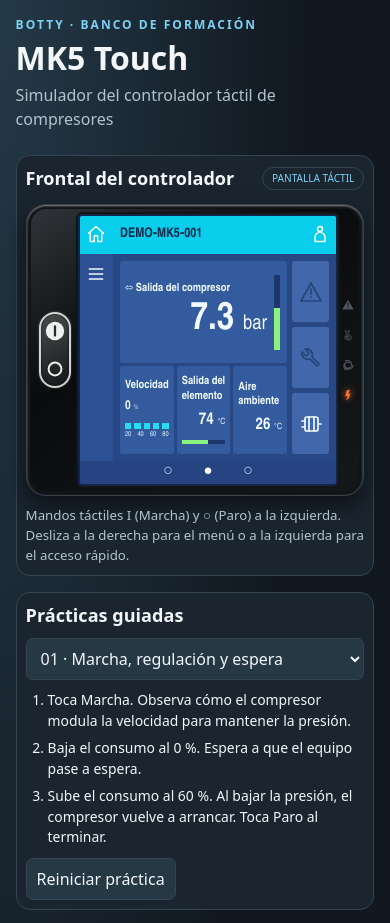
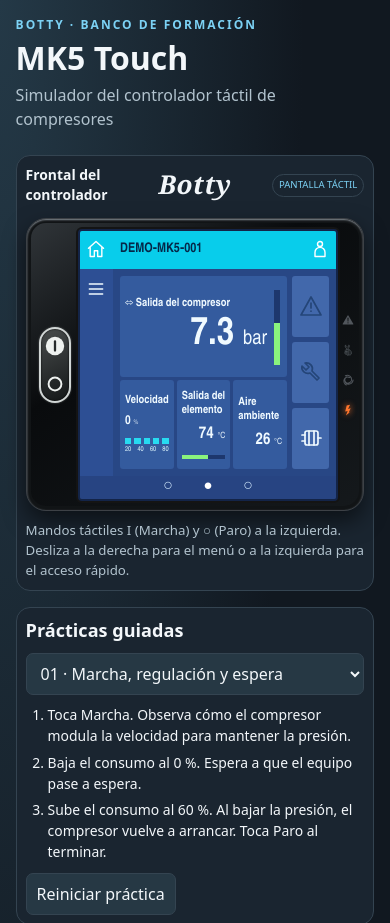
Before and after one commit to Bottyciclismo/simulador-elektronikon-base, a plain HTML site: page mk5-touch/index.html in a window 390 px wide. Shown: the top 923 px of the page. Drawn offline with Linux system fonts and the light colour scheme.

Commit message:
Añadir Botty centrado en el encabezado del frontal MK5 Touch

```diff
--- a/mk5-touch/index.html
+++ b/mk5-touch/index.html
@@ -11,6 +11,7 @@
 .hint{font-size:.83rem;margin-top:10px}.controls{display:grid;gap:10px;margin-top:10px}.control{display:grid;grid-template-columns:1fr auto;gap:4px;font-size:.9rem}.control input{grid-column:1/-1;width:100%;accent-color:var(--blue)}.control output{color:var(--blue);font-variant-numeric:tabular-nums}.actions{display:flex;flex-wrap:wrap;gap:7px}.action,select{border:1px solid var(--line);background:#263844;border-radius:7px;padding:8px 10px;min-height:42px}.action:hover{background:#344958}.action[aria-pressed=true]{border-color:var(--amber);color:var(--amber)}.notice{color:#d1e9f5;border-left:3px solid var(--blue);padding:4px 9px;margin-top:10px;font-size:.85rem}.practice select{width:100%;margin-top:9px}.practice ol{padding-left:22px;margin:10px 0}.practice li+li{margin-top:6px}.practice li{font-size:.87rem}footer{font-size:.8rem}.trend{width:100%;height:130px;background:#303030}.trend polyline{fill:none;stroke:#a9dffa;stroke-width:1.5}.trend path{fill:none;stroke:#565656}
 .read b [data-live]{font-size:inherit;font-weight:inherit}
 [hidden]{display:none!important}@media(max-width:850px){.layout{grid-template-columns:minmax(0,1fr)}}@media(max-width:450px){.card{padding:9px}.body{grid-template-columns:minmax(0,1fr) 13px;gap:4px;padding:7px}.led{font-size:.7rem}.surface{grid-template-columns:34px minmax(0,1fr);min-height:238px}.home{grid-template-columns:minmax(0,1fr) 37px;gap:4px}.readings{gap:3px}.lcd .read{padding:5px}.read.large{min-height:100px}.read small{font-size:.71rem}.page{padding:5px}.lcd .tile{font-size:.74rem;min-height:89px}.pill{font-size:.63rem}.ico{width:20px;height:20px}}
+.caption{display:grid;grid-template-columns:minmax(0,1fr) auto minmax(0,1fr);align-items:center;gap:10px}.caption .pill{justify-self:end;white-space:normal;text-align:center}.caption-botty{justify-self:center;color:var(--text);font-family:Georgia,"Times New Roman",serif;font-size:30px;font-weight:700;font-style:italic;line-height:1.15;letter-spacing:.02em}@media(max-width:450px){.caption{gap:7px}.caption h2{font-size:.87rem}.caption .pill{font-size:.6rem;padding:3px 6px}.caption-botty{font-size:26px}}
 </style>
 <style>
 .body{padding:clamp(8px,2.4vw,25px);grid-template-columns:clamp(44px,7vw,64px) minmax(0,1fr) 23px;gap:9px;border:1px solid #3d4146;background:linear-gradient(145deg,#31363a,#090b0d 37%,#15191c);box-shadow:inset 0 1px 2px #858d94,inset 0 0 0 4px #111416,0 10px 22px #0008}
@@ -36,7 +37,7 @@
 <div class="layout">
 <div class="stack">
 <section class="card" aria-labelledby="frontTitle">
-<div class="caption"><h2 id="frontTitle">Frontal del controlador</h2><span class="pill">PANTALLA TÁCTIL</span></div>
+<div class="caption"><h2 id="frontTitle">Frontal del controlador</h2><span class="caption-botty">Botty</span><span class="pill">PANTALLA TÁCTIL</span></div>
 <div class="body" id="frontPanel">
 <div class="bezel-controls" role="group" aria-label="Pulsadores de marcha y paro">
 <button class="start" data-do="start" id="start" aria-label="Marcha" title="Marcha"><svg viewBox="0 0 24 24" aria-hidden="true"><circle cx="12" cy="12" r="10" fill="currentColor"/><path d="M12 7v10" fill="none" stroke="#262a2b" stroke-width="2.5" stroke-linecap="round"/></svg></button>
```
